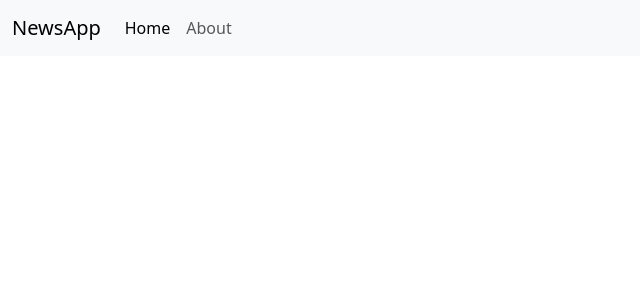
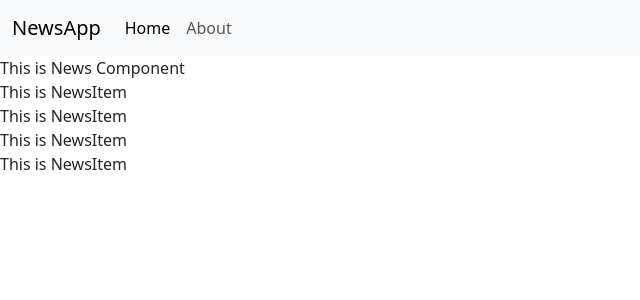
Before and after one commit to Mihir-Varu/newapp-react, a React (Create React App) app: page / in a window 1280 px wide. Shown: the top 300 px of the page, without its empty margins (0-640 px from the left). Built offline with nearby package versions, Linux system fonts and the light colour scheme.

Commit message:
creating news page and nes item page

```diff
--- a/src/App.js
+++ b/src/App.js
@@ -2,12 +2,14 @@ import './App.css';
 
 import React, { Component } from 'react'
 import NavBar from './components/NavBar';
+import News from './components/News';
 
 export default class App extends Component {
   render() {
     return (
       <div>
         <NavBar />
+        <News />
       </div>
     )
   }
--- /dev/null
+++ b/src/components/News.js
@@ -0,0 +1,18 @@
+import React, { Component } from 'react'
+import NewsItem from './NewsItem'
+
+export class News extends Component {
+  render() {
+    return (
+      <div>
+            This is News Component
+            <NewsItem />
+            <NewsItem />
+            <NewsItem />
+            <NewsItem />
+      </div>
+    )
+  }
+}
+
+export default News
--- /dev/null
+++ b/src/components/NewsItem.js
@@ -0,0 +1,13 @@
+import React, { Component } from 'react'
+
+export class NewsItem extends Component {
+  render() {
+    return (
+      <div>
+            This is NewsItem
+      </div>
+    )
+  }
+}
+
+export default NewsItem
```
